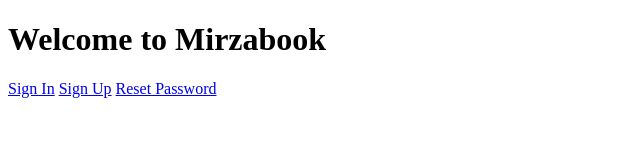
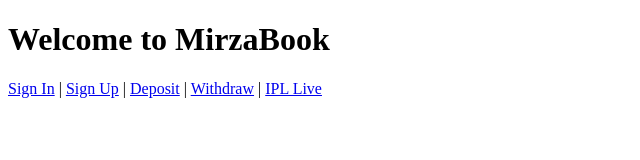
Before and after one commit to mirza76666/Mirzabook, a plain HTML site: page index.html in a window 1280 px wide. Shown: the whole page, without its empty margins (0-640 px from the left). Drawn offline with Linux system fonts and the light colour scheme.

Commit message:
Update index.html

```diff
--- a/index.html
+++ b/index.html
@@ -1,17 +1,19 @@
 <!DOCTYPE html>
 <html lang="en">
 <head>
-  <meta charset="UTF-8" />
-  <meta name="viewport" content="width=device-width, initial-scale=1.0"/>
-  <title>Welcome to Mirzabook</title>
-  <link rel="stylesheet" href="style.css" />
+  <meta charset="UTF-8">
+  <title>MirzaBook</title>
 </head>
 <body>
-  <h1>Welcome to Mirzabook</h1>
-  <div class="auth-buttons">
-    <a href="login.html">Sign In</a>
-    <a href="register.html">Sign Up</a>
-    <a href="reset.html">Reset Password</a>
-  </div>
+  <h1>Welcome to MirzaBook</h1>
+
+  <nav>
+    <a href="login.html">Sign In</a> |
+    <a href="signup.html">Sign Up</a> |
+    <a href="deposit.html">Deposit</a> |
+    <a href="withdraw.html">Withdraw</a> |
+    <a href="ipl.html">IPL Live</a>
+  </nav>
+
 </body>
 </html>
```
